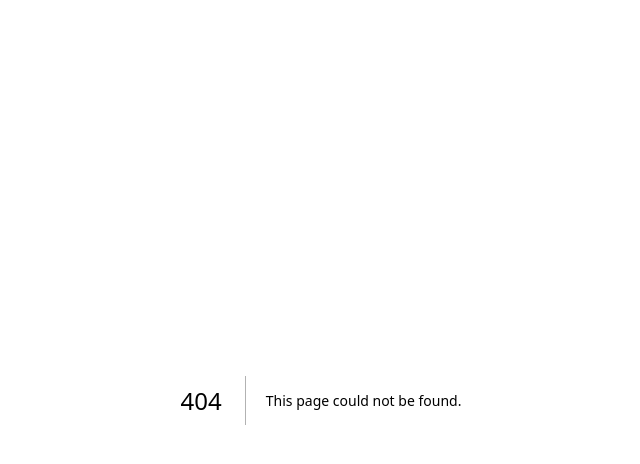
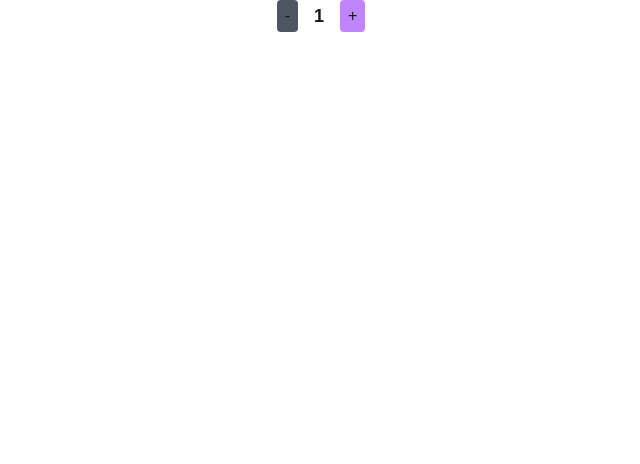
Before and after one commit to Mahroh-Afzal/cprg306-assignments, a Next.js app: page /week-4 in a window 1280 px wide. Before the commit this address had no page. Shown: the top 464 px of the page, without its empty margins (319-959 px from the left). Built offline with nearby package versions, Linux system fonts and the light colour scheme.

Commit message:
Week 4
Created buttons to add and remove the amount of a product.

```diff
--- a/app/page.js
+++ b/app/page.js
@@ -11,6 +11,9 @@ export default function Home() {
         <li>
           <Link href="./week-3">Week 3</Link>
         </li>
+        <li>
+          <Link href="./week-4">Week 4</Link>
+        </li>
       </ul>
     </main>
   );
--- a/app/week-3/page.js
+++ b/app/week-3/page.js
@@ -7,7 +7,7 @@ export default function Page(){
 
     return(
         <main className="bg-gray-300 p-8 min-h-screen">
-            <h1 className="text-4xl font-bold text-blue-500 mb-6"> Shopping List</h1>
+            <h1 className="text-4xl font-semibold text-blue-500 mb-6"> Shopping List</h1>
             <ItemList />
 
         </main>
--- /dev/null
+++ b/app/week-4/new_item.js
@@ -0,0 +1,48 @@
+"use client";
+import {useState} from "react";
+
+const NewItem = () => {
+
+    const [quantity, setQuantity] = useState(() => 1);
+
+const increment =() => {
+    if (quantity <20) {
+        setQuantity(prevQuantity => prevQuantity +1);
+        }
+
+
+
+};
+
+const decrement =() => {
+     if (quantity >1)
+        setQuantity(prevQuantity => prevQuantity -1);
+
+};
+
+
+return (
+    <><div className="flex items-center space-x-4 justify-center">
+
+        <button
+            onClick={decrement}
+            disabled={quantity === 1}
+            className="px-2 py-1 bg-purple-400 rounded disabled:bg-gray-600">
+            -
+        </button>
+
+        <span className="text-lg font-bold">{quantity}</span>
+
+        <button
+            onClick={increment}
+            disabled={quantity === 20}
+            className="px-2 py-1 bg-purple-400 rounded disabled:bg-orange-200">
+            +
+        </button>
+    </div>
+    </>
+
+
+);
+}
+export default NewItem
--- /dev/null
+++ b/app/week-4/page.js
@@ -0,0 +1,21 @@
+
+"use client";
+import Item from "./new_item";
+export default function Page(){
+
+
+return (
+ <Item/>
+
+    );
+
+}
+const NewItem = () => {
+    const [item, setItem] = useState ('');
+
+    const handleSubmit = (e) => {
+        e.preventDefault ();
+        console.log('New item submitted:', item)
+    };
+
+};
```
